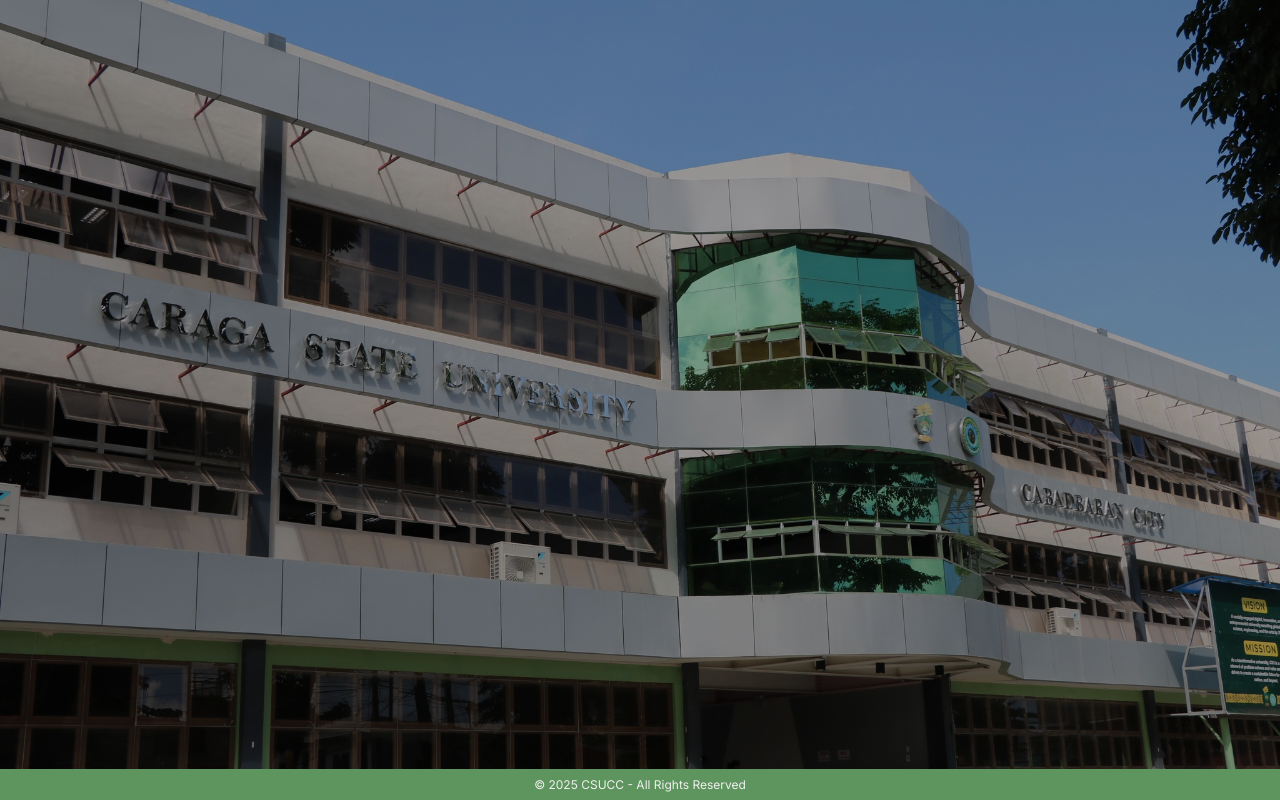
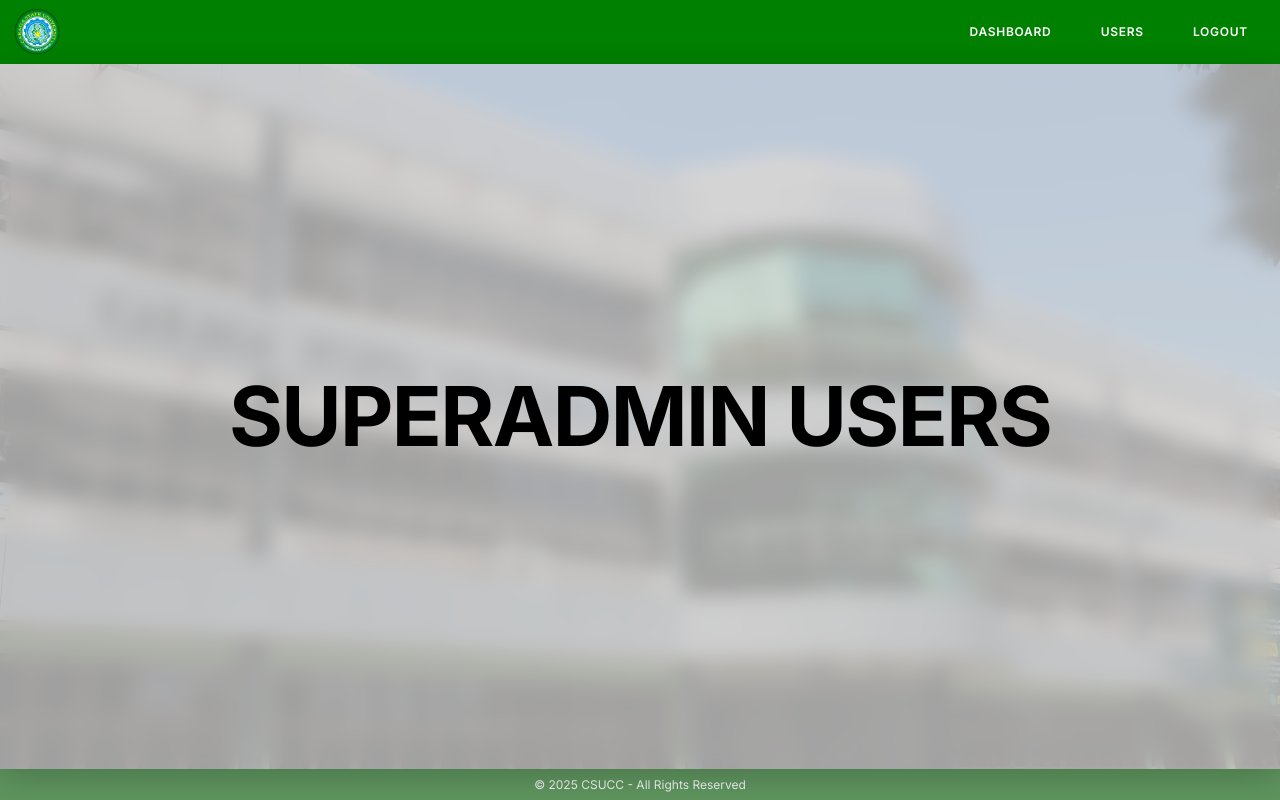
Before and after one commit to fideljotojot/Security2_Project, a Vue app: page /superadmin/users in a window 1280 px wide. Built offline with nearby package versions, Linux system fonts and the light colour scheme.

Commit message:
Implement user lockout protection and add administrative user management views and routing.

```diff
--- a/src/App.vue
+++ b/src/App.vue
@@ -156,11 +156,15 @@
     <header v-if="$route.name === 'login' || $route.name === 'forgot'" class="portal">
       <img src="./assets/images/Caraga_State_University_-_Cabadbaran_Campus_logo_(Reduced).png" alt="Logo">
       <div class="header-btn">
-        <router-link to="/" @click="preventNavigationIfLocked" :class="{ 'disabled-link': lockoutActive && $route.name === 'login' }">
-          <p class="dark-btn" :disabled="lockoutActive && $route.name === 'login'" :class="{ 'disabled-btn': lockoutActive && $route.name === 'login' }">Home</p>
+        <router-link to="/" @click="preventNavigationIfLocked"
+          :class="{ 'disabled-link': lockoutActive && $route.name === 'login' }">
+          <p class="dark-btn" :disabled="lockoutActive && $route.name === 'login'"
+            :class="{ 'disabled-btn': lockoutActive && $route.name === 'login' }">Home</p>
         </router-link>
-        <router-link to="/signup" @click="preventNavigationIfLocked" :class="{ 'disabled-link': lockoutActive && $route.name === 'login' }">
-          <p :disabled="lockoutActive && $route.name === 'login'" :class="{ 'disabled-btn': lockoutActive && $route.name === 'login' }">Sign Up</p>
+        <router-link to="/signup" @click="preventNavigationIfLocked"
+          :class="{ 'disabled-link': lockoutActive && $route.name === 'login' }">
+          <p :disabled="lockoutActive && $route.name === 'login'"
+            :class="{ 'disabled-btn': lockoutActive && $route.name === 'login' }">Sign Up</p>
         </router-link>
       </div>
     </header>
@@ -169,28 +173,69 @@
     <header v-else-if="$route.name === 'signup'" class="portal">
       <img src="./assets/images/Caraga_State_University_-_Cabadbaran_Campus_logo_(Reduced).png" alt="Logo">
       <div class="header-btn">
-        <router-link to="/"><p class="dark-btn">Home</p></router-link>
-        <router-link to="/login"><p>Login</p></router-link>
+        <router-link to="/">
+          <p class="dark-btn">Home</p>
+        </router-link>
+        <router-link to="/login">
+          <p>Login</p>
+        </router-link>
       </div>
     </header>
 
     <header v-else-if="$route.name === 'home'">
       <img src="./assets/images/Caraga_State_University_-_Cabadbaran_Campus_logo_(Reduced).png" alt="Logo">
       <div class="header-btn">
-        <router-link to="/login"><p class="dark-btn">Login</p></router-link>
-        <router-link to="/signup"><p>Sign Up</p></router-link>
+        <router-link to="/login">
+          <p class="dark-btn">Login</p>
+        </router-link>
+        <router-link to="/signup">
+          <p>Sign Up</p>
+        </router-link>
       </div>
     </header>
 
     <header v-else-if="$route.name === 'dashboard'">
       <img src="./assets/images/Caraga_State_University_-_Cabadbaran_Campus_logo_(Reduced).png" alt="Logo">
       <div class="header-btn">
-        <router-link to="/login"><p>Logout</p></router-link>
+        <router-link to="/login">
+          <p>Logout</p>
+        </router-link>
+      </div>
+    </header>
+
+    <header v-else-if="$route.name === 'superadmin' || $route.name === 'superadmin-users'">
+      <img src="./assets/images/Caraga_State_University_-_Cabadbaran_Campus_logo_(Reduced).png" alt="Logo">
+      <div class="header-btn">
+        <router-link to="/superadmin">
+          <p class="dark-btn">Dashboard</p>
+        </router-link>
+        <router-link to="/superadmin/users">
+          <p>Users</p>
+        </router-link>
+        <router-link to="/login">
+          <p>Logout</p>
+        </router-link>
+      </div>
+    </header>
+
+    <header v-else-if="$route.name === 'admin' || $route.name === 'admin-users'">
+      <img src="./assets/images/Caraga_State_University_-_Cabadbaran_Campus_logo_(Reduced).png" alt="Logo">
+      <div class="header-btn">
+        <router-link to="/admin">
+          <p class="dark-btn">Dashboard</p>
+        </router-link>
+        <router-link to="/admin/users">
+          <p>Users</p>
+        </router-link>
+        <router-link to="/login">
+          <p>Logout</p>
+        </router-link>
       </div>
     </header>
 
     <main>
-      <div class="page-container" v-if="$route.name === 'signup' || $route.name === 'login' || $route.name === 'forgot'">
+      <div class="page-container"
+        v-if="$route.name === 'signup' || $route.name === 'login' || $route.name === 'forgot'">
         <div class="logo-container">
           <div class="mask">
             <img src="./assets/images/icon.png" alt="Logo">
@@ -203,7 +248,8 @@
         </div>
       </div>
 
-      <div class="page-container" v-else-if="['dashboard', 'admin', 'superadmin'].includes($route.name)">
+      <div class="page-container"
+        v-else-if="['dashboard', 'admin', 'superadmin', 'admin-users', 'superadmin-users'].includes($route.name)">
         <router-view></router-view>
       </div>
 
--- /dev/null
+++ b/src/components/admin/Users.vue
@@ -0,0 +1,5 @@
+<template>
+    <main class="container">
+        <h1>Users</h1>
+    </main>
+</template>
--- /dev/null
+++ b/src/components/superadmin/SuperadminUsers.vue
@@ -0,0 +1,5 @@
+<template>
+    <main class="container">
+        <h1>Superadmin Users</h1>
+    </main>
+</template>
```
Also changed, not shown: src/router.js (+14 -3 lines).
